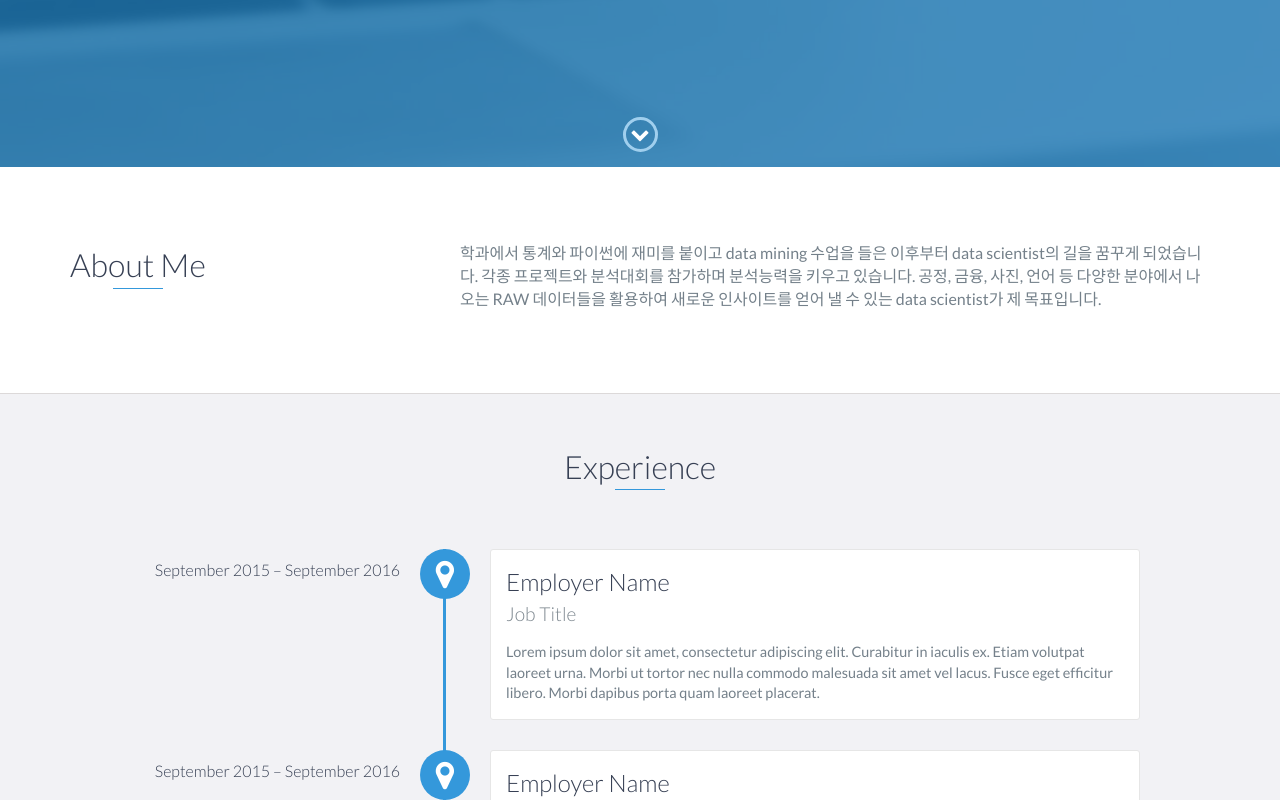
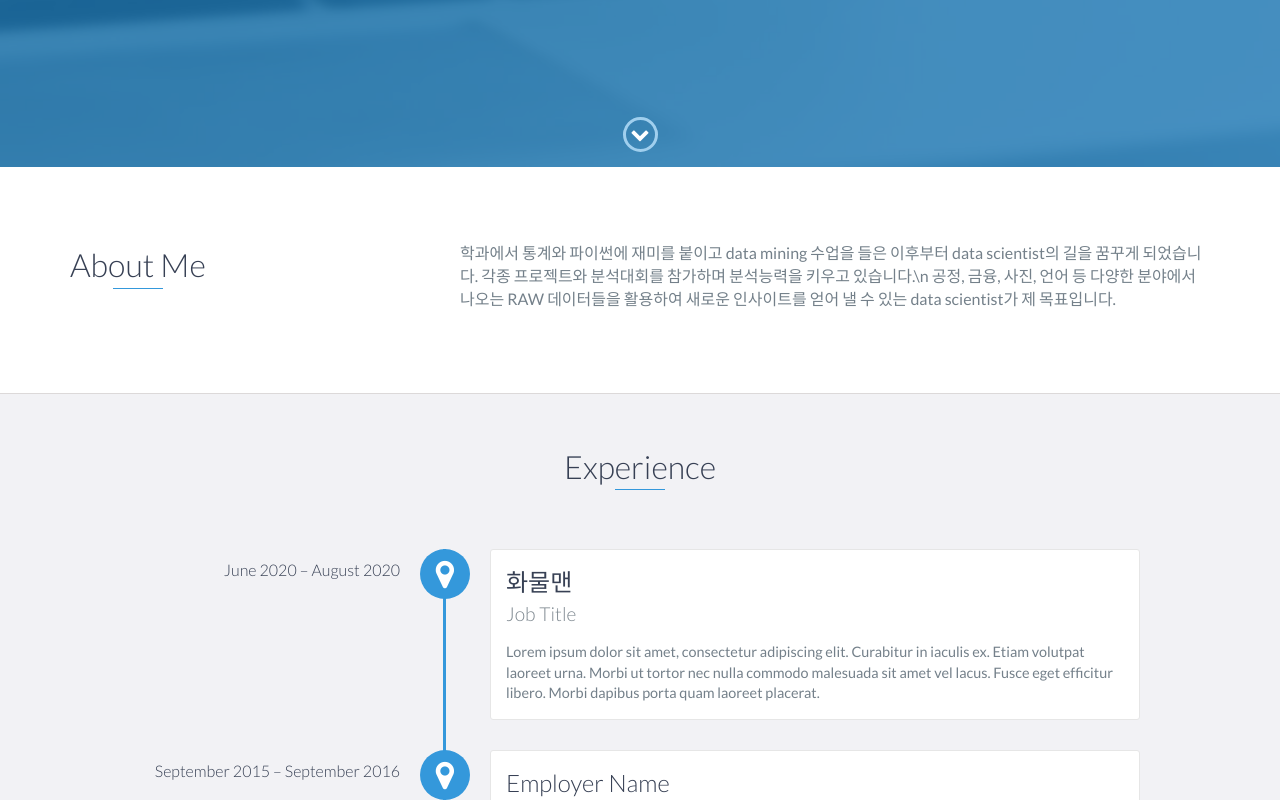
Before and after one commit to Legoons/Legoons.github.io, a website: page index.html in a window 1280 px wide. Shown: the part 633-1433 px from the top of the page. Drawn offline with nearby package versions, Linux system fonts and the light colour scheme.

Commit message:
Update index.html

```diff
--- a/index.html
+++ b/index.html
@@ -73,7 +73,7 @@
                 <div class="col-md-8">
                     <p>
                         학과에서 통계와 파이썬에 재미를 붙이고 data mining 수업을 들은 이후부터 data scientist의 길을 꿈꾸게 되었습니다.
-                        각종 프로젝트와 분석대회를 참가하며 분석능력을 키우고 있습니다.
+                        각종 프로젝트와 분석대회를 참가하며 분석능력을 키우고 있습니다.\n
 
                         공정, 금융, 사진, 언어 등 다양한 분야에서 나오는 RAW 데이터들을 활용하여 새로운 인사이트를 얻어 낼 수 있는
                         data scientist가 제 목표입니다.
@@ -87,8 +87,8 @@
     <div id="experience" class="background-alt">
         <h2 class="heading">Experience</h2>
         <div id="experience-timeline">
-            <div data-date="September 2015 – September 2016">
-                <h3>Employer Name</h3>
+            <div data-date="June 2020 – August 2020">
+                <h3>화물맨</h3>
                 <h4>Job Title</h4>
                 <p>
                     Lorem ipsum dolor sit amet, consectetur adipiscing elit. Curabitur in iaculis ex. Etiam volutpat laoreet urna. Morbi ut tortor nec nulla commodo malesuada sit amet vel lacus. Fusce eget efficitur libero. Morbi dapibus porta quam laoreet placerat.
```
